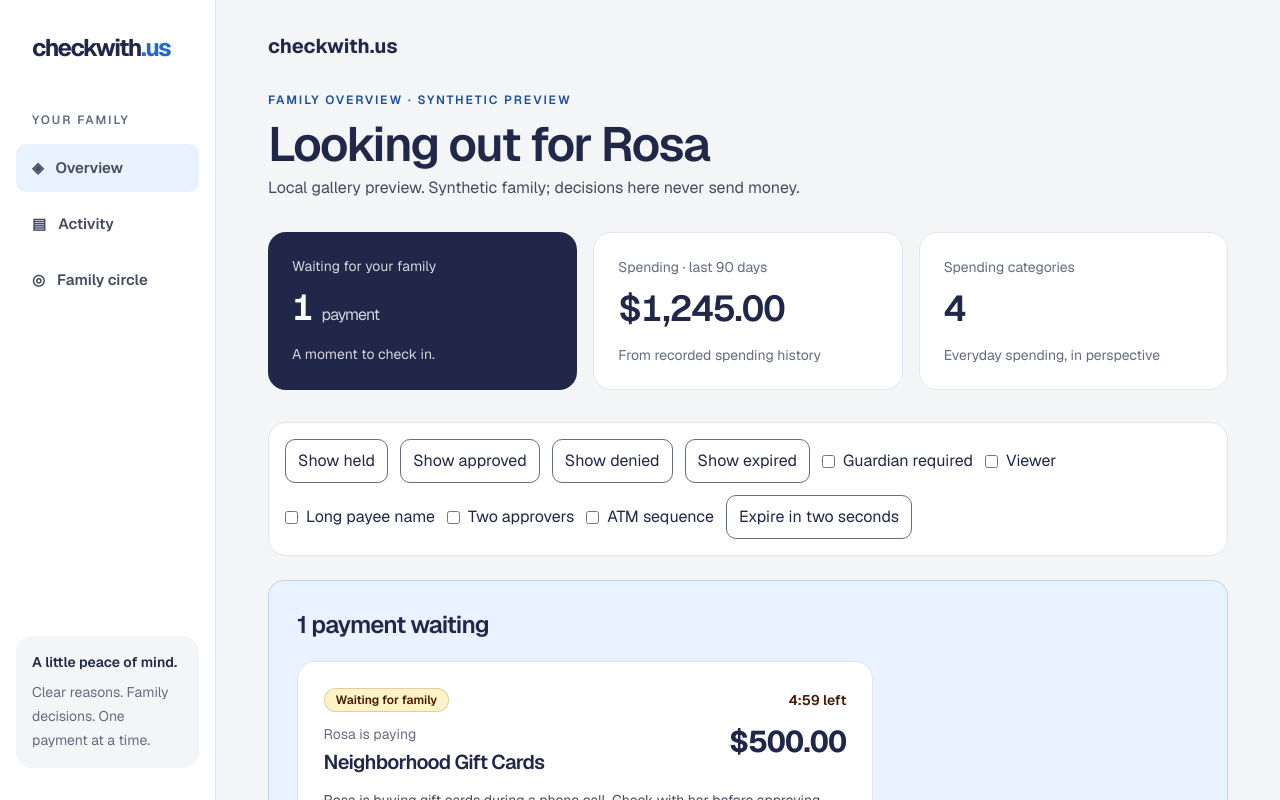
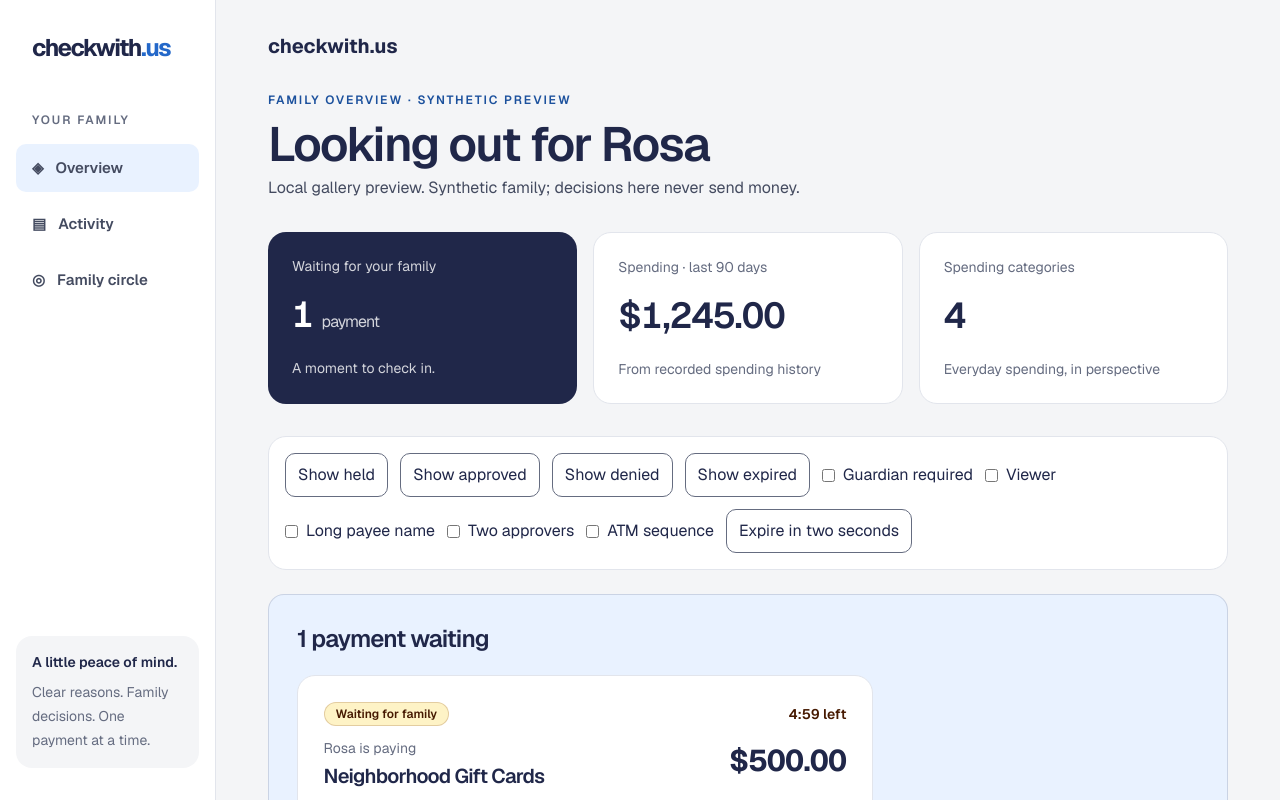
Before and after one commit to builtbyd3v/checkwithus, a Next.js app in the folder web/: page /dashboard/preview in a window 1280 px wide. Shown: the top 800 px of the page. Built offline with nearby package versions, Linux system fonts and the light colour scheme.

Commit message:
Dashboard: keep money totals on one line at any width and 200% text

```diff
--- a/web/app/dashboard/loading.tsx
+++ b/web/app/dashboard/loading.tsx
@@ -3,7 +3,7 @@ export default function DashboardLoading() {
     <p role="status" className="text-family-muted">Loading your family dashboard…</p>
     <div aria-hidden="true" className="mt-8 space-y-8">
       <div className="h-12 w-3/4 rounded-lg bg-family-panel" />
-      <div className="grid gap-4 sm:grid-cols-3">{[0, 1, 2].map((item) => <div key={item} className="h-44 rounded-[18px] border border-family-line bg-white" />)}</div>
+      <div className="grid gap-4 lg:grid-cols-3">{[0, 1, 2].map((item) => <div key={item} className="h-44 rounded-[18px] border border-family-line bg-white" />)}</div>
       <div className="h-72 rounded-[28px] bg-family-blue-soft" />
     </div>
   </main>;
--- a/web/app/dashboard/overview-summary.tsx
+++ b/web/app/dashboard/overview-summary.tsx
@@ -1,18 +1,21 @@
+// Sized to the card (cqi) so a total like $12,345.67 never breaks mid-number, at any width or text size.
+const value = 'mt-3 text-[length:min(2.25rem,15cqi)] font-semibold tracking-tight tabular-nums';
+
 export function OverviewSummary({ waiting, spending, categories }: { waiting: number; spending: string; categories: number }) {
-  return <dl className="mb-8 grid gap-4 sm:grid-cols-3">
-    <div className="rounded-[18px] bg-family-ink p-6 text-white">
+  return <dl className="mb-8 grid gap-4 lg:grid-cols-3">
+    <div className="rounded-[18px] bg-family-ink @container p-6 text-white">
       <dt className="text-sm text-white/80">Waiting for your family</dt>
-      <dd className="mt-3 text-4xl font-semibold tracking-tight tabular-nums">{waiting}<span className="ml-2 text-base font-normal text-white/80">{waiting === 1 ? 'payment' : 'payments'}</span></dd>
+      <dd className={value}>{waiting}<span className="ml-2 text-base font-normal text-white/80">{waiting === 1 ? 'payment' : 'payments'}</span></dd>
       <dd className="mt-4 text-sm text-white/80">A moment to check in.</dd>
     </div>
-    <div className="rounded-[18px] border border-family-line bg-white p-6">
+    <div className="rounded-[18px] border border-family-line bg-white @container p-6">
       <dt className="text-sm text-family-muted">Spending · last 90 days</dt>
-      <dd className="mt-3 text-4xl font-semibold tracking-tight tabular-nums">{spending}</dd>
+      <dd className={value}>{spending}</dd>
       <dd className="mt-4 text-sm text-family-muted">From recorded spending history</dd>
     </div>
-    <div className="rounded-[18px] border border-family-line bg-white p-6">
+    <div className="rounded-[18px] border border-family-line bg-white @container p-6">
       <dt className="text-sm text-family-muted">Spending categories</dt>
-      <dd className="mt-3 text-4xl font-semibold tracking-tight tabular-nums">{categories}</dd>
+      <dd className={value}>{categories}</dd>
       <dd className="mt-4 text-sm text-family-muted">Everyday spending, in perspective</dd>
     </div>
   </dl>;
--- a/web/app/dashboard/payment-card.tsx
+++ b/web/app/dashboard/payment-card.tsx
@@ -29,12 +29,12 @@ const clock = new Intl.DateTimeFormat('en-US', { timeZone: 'America/New_York', d
 export function PaymentCard({ payment, deadline, usualLine, sequence, children }: {
   payment: ReviewPayment; deadline?: ReactNode; usualLine?: string | null; sequence?: SequenceEvidence; children?: ReactNode;
 }) {
-  return <article className="min-w-0 rounded-[18px] border border-family-line bg-white p-6 sm:p-7">
+  return <article className="@container min-w-0 rounded-[18px] border border-family-line bg-white p-6 sm:p-7">
     <div className="flex flex-wrap items-center justify-between gap-2"><StateBadge status={payment.status} />
       {deadline && <p className="text-sm font-semibold text-amber-950">{deadline}</p>}</div>
     <div className="mt-3 flex flex-wrap items-start justify-between gap-4">
       <div className="min-w-0 flex-1 basis-40 [overflow-wrap:anywhere]"><p className="text-sm text-family-muted">{payment.protectedName} is paying</p><h3 className="mt-1 text-xl font-semibold">{payment.payee.name}</h3></div>
-      <strong className="shrink-0 text-3xl tracking-tight tabular-nums">{formatCents(payment.amountCents)}</strong>
+      <strong className="shrink-0 text-[length:min(1.875rem,11cqi)] tracking-tight tabular-nums">{formatCents(payment.amountCents)}</strong>
     </div>
     {usualLine && <p className="mt-3 text-base font-semibold text-rose-900">{usualLine}</p>}
     <p className="mt-3 text-sm leading-6 text-family-body">{payment.explanation || 'This payment triggered a safety rule and needs a family decision.'}</p>
```
